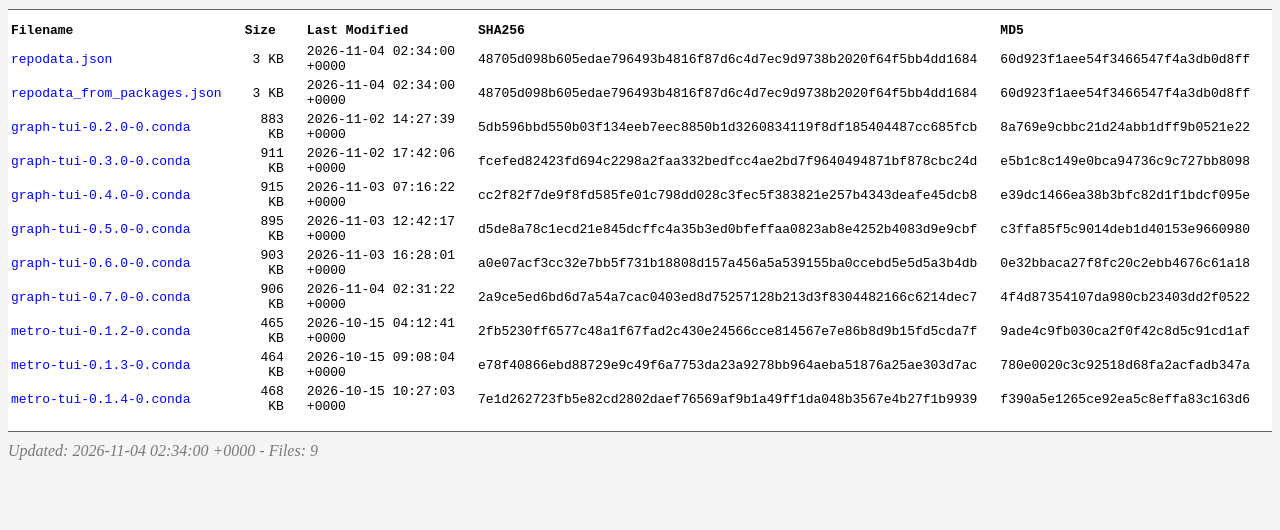
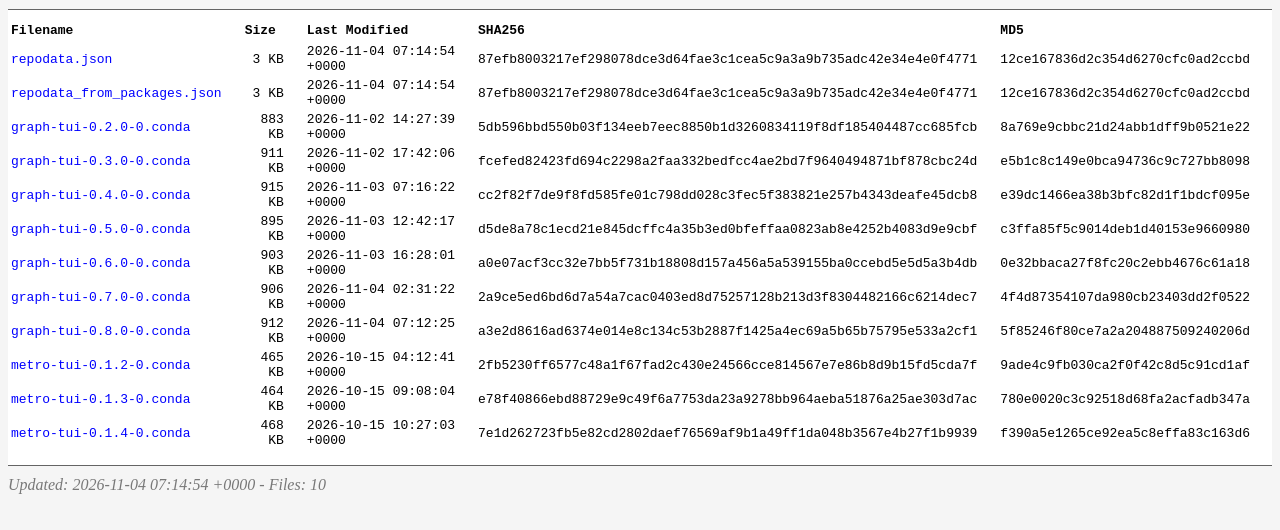
Before and after one commit to mixsoulgithub/conda-channel, a plain HTML site: page linux-64/index.html in a window 1280 px wide. Shown: the part 38-568 px from the top of the page. Drawn offline with Linux system fonts and the light colour scheme.

Commit message:
graph-tui 0.8.0 (linux-64, static musl)

```diff
--- a/linux-64/index.html
+++ b/linux-64/index.html
@@ -55,15 +55,15 @@
     <tr>
       <td><a href="repodata.json">repodata.json</a></td>
       <td class="s">3 KB</td>
-      <td>2026-11-04 02:34:00 +0000</td>
-      <td>48705d098b605edae796493b4816f87d6c4d7ec9d9738b2020f64f5bb4dd1684</td>
-      <td>60d923f1aee54f3466547f4a3db0d8ff</td>
+      <td>2026-11-04 07:14:54 +0000</td>
+      <td>87efb8003217ef298078dce3d64fae3c1cea5c9a3a9b735adc42e34e4e0f4771</td>
+      <td>12ce167836d2c354d6270cfc0ad2ccbd</td>
     </tr>    <tr>
       <td><a href="repodata_from_packages.json">repodata_from_packages.json</a></td>
       <td class="s">3 KB</td>
-      <td>2026-11-04 02:34:00 +0000</td>
-      <td>48705d098b605edae796493b4816f87d6c4d7ec9d9738b2020f64f5bb4dd1684</td>
-      <td>60d923f1aee54f3466547f4a3db0d8ff</td>
+      <td>2026-11-04 07:14:54 +0000</td>
+      <td>87efb8003217ef298078dce3d64fae3c1cea5c9a3a9b735adc42e34e4e0f4771</td>
+      <td>12ce167836d2c354d6270cfc0ad2ccbd</td>
     </tr>    <tr>
       <td><a href="graph-tui-0.2.0-0.conda">graph-tui-0.2.0-0.conda</a></td>
       <td class="s">883 KB</td>
@@ -101,6 +101,12 @@
       <td>2a9ce5ed6bd6d7a54a7cac0403ed8d75257128b213d3f8304482166c6214dec7</td>
       <td>4f4d87354107da980cb23403dd2f0522</td>
     </tr>    <tr>
+      <td><a href="graph-tui-0.8.0-0.conda">graph-tui-0.8.0-0.conda</a></td>
+      <td class="s">912 KB</td>
+      <td>2026-11-04 07:12:25 +0000</td>
+      <td>a3e2d8616ad6374e014e8c134c53b2887f1425a4ec69a5b65b75795e533a2cf1</td>
+      <td>5f85246f80ce7a2a204887509240206d</td>
+    </tr>    <tr>
       <td><a href="metro-tui-0.1.2-0.conda">metro-tui-0.1.2-0.conda</a></td>
       <td class="s">465 KB</td>
       <td>2026-10-15 04:12:41 +0000</td>
@@ -119,6 +125,6 @@
       <td>7e1d262723fb5e82cd2802daef76569af9b1a49ff1da048b3567e4b27f1b9939</td>
       <td>f390a5e1265ce92ea5c8effa83c163d6</td>
     </tr>  </table>
-  <address>Updated: 2026-11-04 02:34:00 +0000 - Files: 9</address>
+  <address>Updated: 2026-11-04 07:14:54 +0000 - Files: 10</address>
 </body>
 </html>
```
Also changed, not shown: linux-64/repodata.json (+1 -1 lines), linux-64/repodata_from_packages.json (+1 -1 lines), noarch/index.html (+1 -1 lines), 1 other file.
